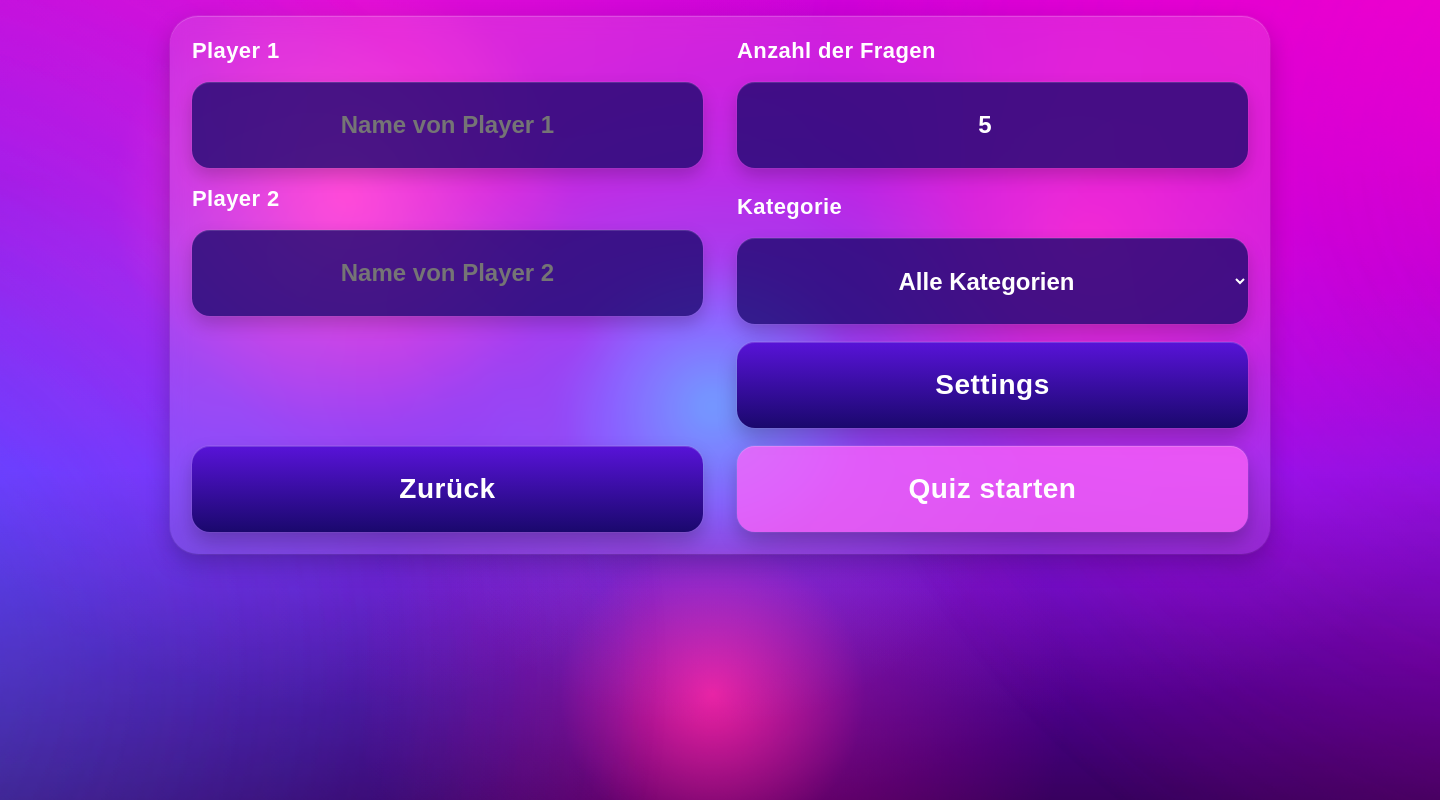
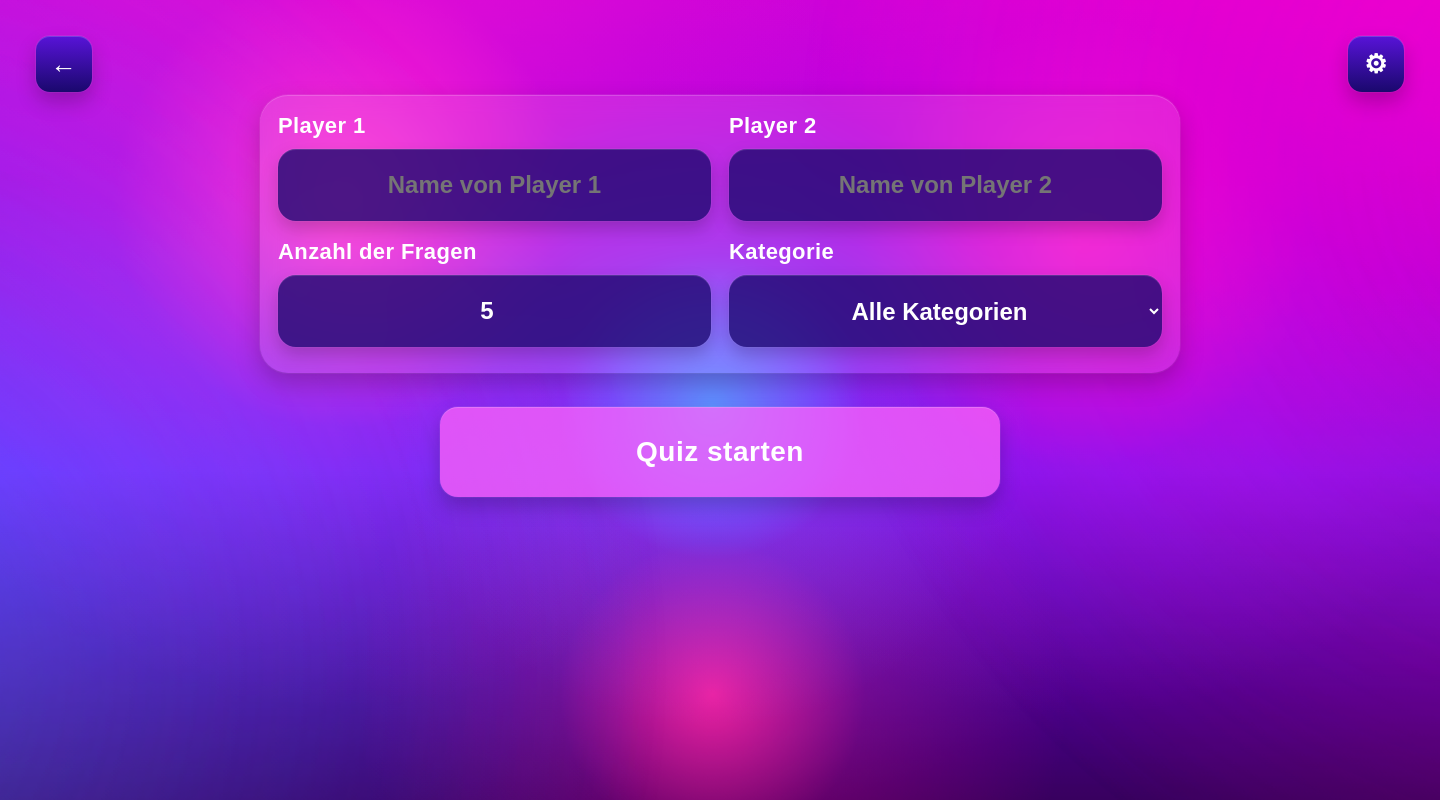
Before and after one commit to Schubbii/Quiz-App, an Electron app: page src/multiplayer.html in a window 1440 px wide. Drawn offline with Linux system fonts and the light colour scheme; no server answers.

Commit message:
Multiplayer Menue umsortiert, Icons hinzugefuegt

```diff
--- a/src/multiplayer.html
+++ b/src/multiplayer.html
@@ -11,15 +11,16 @@
 <body>
 
     <div class="background"></div>
-    <main id="Hauptmenue" class="menu">
+    <main id="Hauptmenue" class="menu multiplayerMenu">
+
+  <button class="menuBtn topBackBtn iconBtn" id="backBtn">←</button>
+  <button id="openBtn" class="menuBtn topSettingsBtn iconBtn">⚙</button>
 
   <div class="quizSettings multiplayer">
 
     <div class="menuGrid">
 
-    <!-- LINKE SEITE -->
-<div class="leftColumn">
-
+      <div>
         <label for="player1-name" class="settingsLabel">Player 1</label>
         <div class="questionCountBox">
           <input
@@ -30,7 +31,9 @@
             maxlength="20"
           />
         </div>
+      </div>
 
+      <div>
         <label for="player2-name" class="settingsLabel">Player 2</label>
         <div class="questionCountBox">
           <input
@@ -41,15 +44,9 @@
             maxlength="20"
           />
         </div>
-
-  <button class="menuBtn" id="backBtn">Zurück</button>
-
       </div>
 
-
-    <!-- RECHTE SEITE -->
-  <div class="rightColumn">
-
+      <div>
         <label for="question-count" class="settingsLabel">Anzahl der Fragen</label>
         <div class="questionCountBox">
           <input
@@ -61,33 +58,30 @@
           />
           <span class="questionCountHint" id="max-questions-info"></span>
         </div>
+      </div>
 
+      <div>
         <label for="category-select" class="settingsLabel">Kategorie</label>
         <div class="questionCountBox">
           <select id="category-select" class="questionCountInput">
             <option value="all">Alle Kategorien</option>
           </select>
         </div>
-
-  <button id="openBtn" class="menuBtn">Settings</button>
-
-  <button id="start-quiz-btn" class="playBtn">
-    Quiz starten
-  </button>
+      </div>
 
     </div>
 
   </div>
+
+  <button id="start-quiz-btn" class="playBtn multiplayerStartBtn">
+    Quiz starten
+  </button>
 
   <dialog id="popupDialog">
     <input type="checkbox" id="musicToggle" name="musicToggle">Musik An/Aus
     <button id="closeBtn" class="menuBtn">Zurück</button>
   </dialog>
 
-</div>
-
-        <!-- <button class="playBtn">PLAY</button> -->
-
 </main>
 
     <script src="renderer.js"></script>
--- a/src/styles.css
+++ b/src/styles.css
@@ -629,41 +629,76 @@ dialog {
 
 /* Nur Multiplayer-Menü */
 
+.multiplayerMenu {
+  position: relative;
+  width: min(1100px, 100%);
+  min-height: 70vh;
+  justify-content: center;
+}
+
 .multiplayer {
-  max-width: 1100px;
+  width: 100%;
+  max-width: 920px;
+  padding: 18px;
 }
 
 .multiplayer .menuGrid {
   display: grid;
   grid-template-columns: 1fr 1fr;
-  gap: 34px;
+  gap: 18px;
   width: 100%;
-  align-items: stretch;
 }
 
-.multiplayer .leftColumn,
-.multiplayer .rightColumn {
-  display: flex;
-  flex-direction: column;
-  gap: 18px;
-  height: 100%;
+.multiplayer .questionCountInput {
+  width: 100%;
+  max-width: 100%;
+  min-height: 72px;
 }
 
-.multiplayer .questionCountInput,
-.multiplayer .menuBtn,
-.multiplayer .playBtn {
-  width: 100%;
-  max-width: 100%;
-  min-height: 86px;
+.multiplayer .settingsLabel {
+  display: block;
+  margin-bottom: 10px;
 }
 
-.multiplayer #backBtn,
-.multiplayer #start-quiz-btn {
-  margin-top: auto;
+.topBackBtn,
+.topSettingsBtn {
+  position: fixed;
+  top: 36px;
+  width: 150px;
+  min-height: 42px;
+  font-size: 14px;
+  border-radius: 8px;
+  z-index: 5;
 }
 
-.multiplayer #openBtn {
-  min-height: 86px;
+.topBackBtn {
+  left: 36px;
+}
+
+.topSettingsBtn {
+  right: 36px;
+}
+
+.multiplayerStartBtn {
+  width: min(560px, 100%);
+  max-width: 560px;
+  min-height: 90px;
+  margin-top: 18px;
+}
+
+.iconBtn {
+  display: flex;
+  justify-content: center;
+  align-items: center;
+
+  font-size: 26px;
+  font-weight: bold;
+
+  width: 56px;
+  height: 56px;
+  min-height: unset;
+  padding: 0;
+  border-radius: 14px;
 }
 
 /*.layoutSettings {
```
Lines whose indentation alone changed are shown as unchanged.
